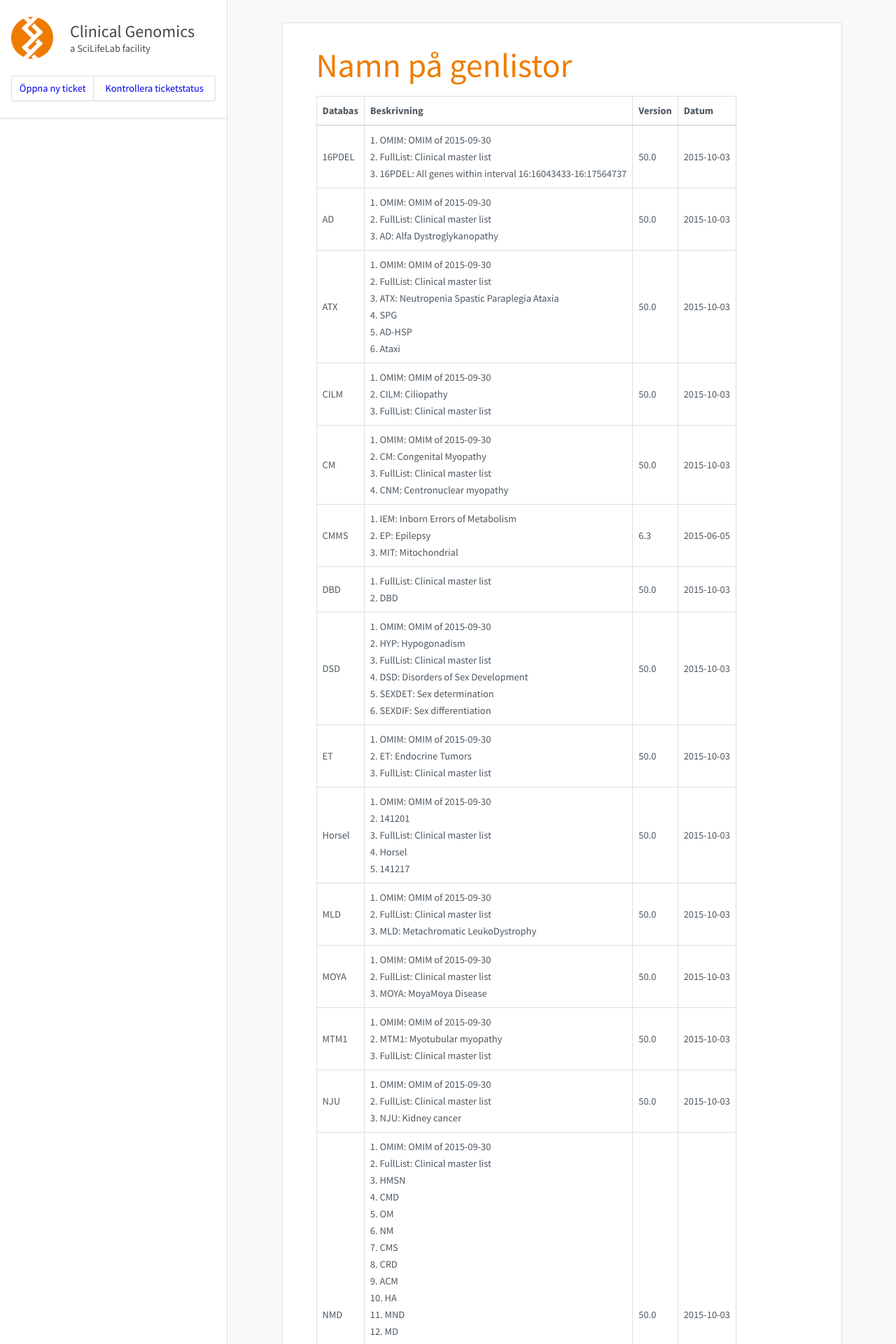
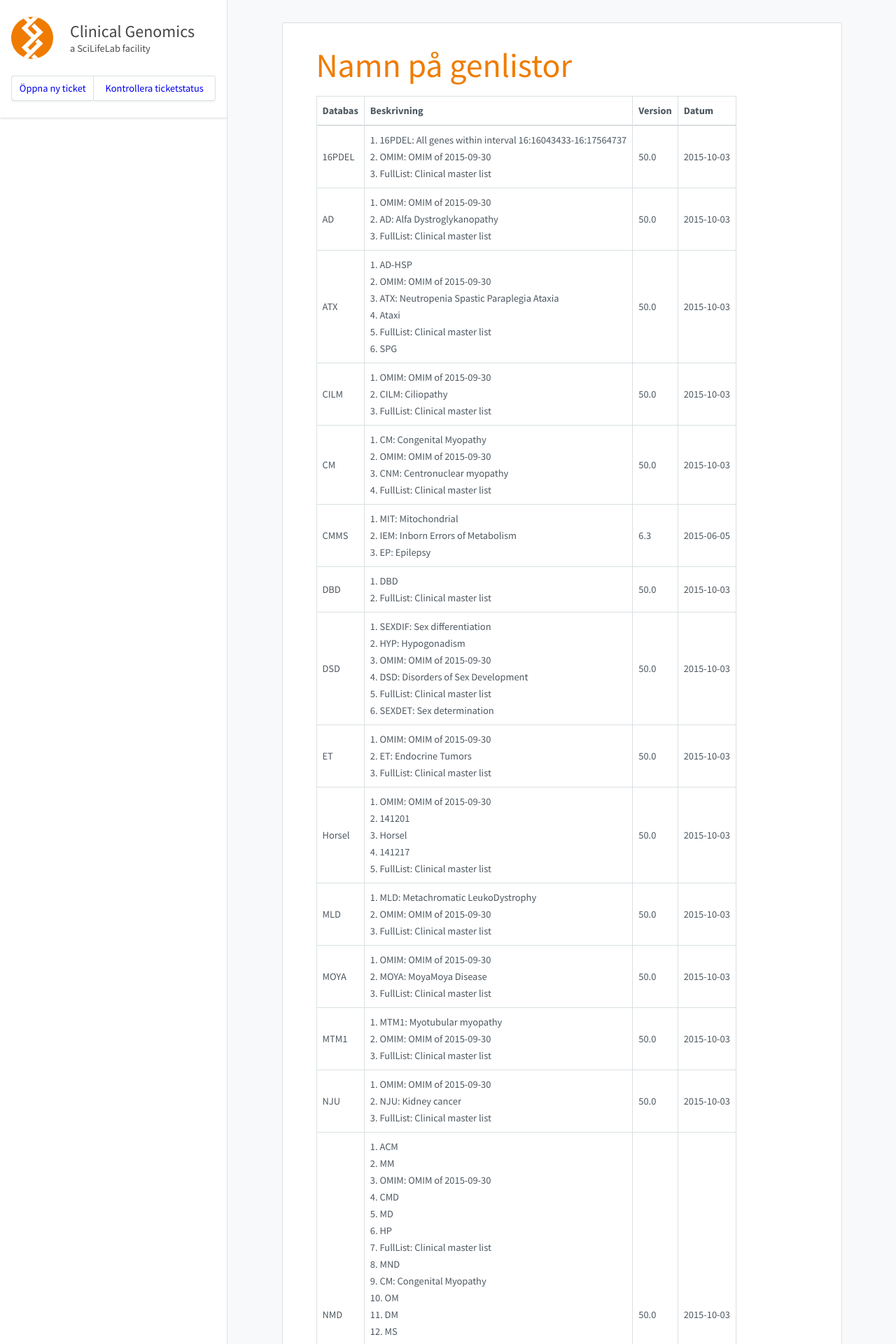
Before and after one commit to Clinical-Genomics/clinical-genomics.github.io, a Jekyll site: the page built from _pages/namnpagenlistor.md, in a window 1280 px wide. Shown: the top 1920 px of the page at 70% size. Built offline with Jekyll 4.4.1, drawn with Linux system fonts in a browser that asks for light colours; nearby versions of some CDN libraries; some of the changed text lies outside the part shown.

Commit message:
Update to 16.txt

```diff
--- a/_pages/namnpagenlistor.md
+++ b/_pages/namnpagenlistor.md
@@ -8,25 +8,25 @@ title: Namn på genlistor
 
 |Databas|Beskrivning|Version|Datum|
 |---|---|---|---|
-|16PDEL|1. OMIM: OMIM of 2015-09-30<br />2. FullList: Clinical master list<br />3. 16PDEL: All genes within interval 16:16043433-16:17564737<br />|50.0|2015-10-03|
-|AD|1. OMIM: OMIM of 2015-09-30<br />2. FullList: Clinical master list<br />3. AD: Alfa Dystroglykanopathy<br />|50.0|2015-10-03|
-|ATX|1. OMIM: OMIM of 2015-09-30<br />2. FullList: Clinical master list<br />3. ATX: Neutropenia Spastic Paraplegia Ataxia<br />4. SPG<br />5. AD-HSP<br />6. Ataxi<br />|50.0|2015-10-03|
+|16PDEL|1. 16PDEL: All genes within interval 16:16043433-16:17564737<br />2. OMIM: OMIM of 2015-09-30<br />3. FullList: Clinical master list<br />|50.0|2015-10-03|
+|AD|1. OMIM: OMIM of 2015-09-30<br />2. AD: Alfa Dystroglykanopathy<br />3. FullList: Clinical master list<br />|50.0|2015-10-03|
+|ATX|1. AD-HSP<br />2. OMIM: OMIM of 2015-09-30<br />3. ATX: Neutropenia Spastic Paraplegia Ataxia<br />4. Ataxi<br />5. FullList: Clinical master list<br />6. SPG<br />|50.0|2015-10-03|
 |CILM|1. OMIM: OMIM of 2015-09-30<br />2. CILM: Ciliopathy<br />3. FullList: Clinical master list<br />|50.0|2015-10-03|
-|CM|1. OMIM: OMIM of 2015-09-30<br />2. CM: Congenital Myopathy<br />3. FullList: Clinical master list<br />4. CNM: Centronuclear myopathy<br />|50.0|2015-10-03|
-|CMMS|1. IEM: Inborn Errors of Metabolism<br />2. EP: Epilepsy<br />3. MIT: Mitochondrial<br />|6.3|2015-06-05|
-|DBD|1. FullList: Clinical master list<br />2. DBD<br />|50.0|2015-10-03|
-|DSD|1. OMIM: OMIM of 2015-09-30<br />2. HYP: Hypogonadism<br />3. FullList: Clinical master list<br />4. DSD: Disorders of Sex Development<br />5. SEXDET: Sex determination<br />6. SEXDIF: Sex differentiation<br />|50.0|2015-10-03|
+|CM|1. CM: Congenital Myopathy<br />2. OMIM: OMIM of 2015-09-30<br />3. CNM: Centronuclear myopathy<br />4. FullList: Clinical master list<br />|50.0|2015-10-03|
+|CMMS|1. MIT: Mitochondrial<br />2. IEM: Inborn Errors of Metabolism<br />3. EP: Epilepsy<br />|6.3|2015-06-05|
+|DBD|1. DBD<br />2. FullList: Clinical master list<br />|50.0|2015-10-03|
+|DSD|1. SEXDIF: Sex differentiation<br />2. HYP: Hypogonadism<br />3. OMIM: OMIM of 2015-09-30<br />4. DSD: Disorders of Sex Development<br />5. FullList: Clinical master list<br />6. SEXDET: Sex determination<br />|50.0|2015-10-03|
 |ET|1. OMIM: OMIM of 2015-09-30<br />2. ET: Endocrine Tumors<br />3. FullList: Clinical master list<br />|50.0|2015-10-03|
-|Horsel|1. OMIM: OMIM of 2015-09-30<br />2. 141201<br />3. FullList: Clinical master list<br />4. Horsel<br />5. 141217<br />|50.0|2015-10-03|
-|MLD|1. OMIM: OMIM of 2015-09-30<br />2. FullList: Clinical master list<br />3. MLD: Metachromatic LeukoDystrophy<br />|50.0|2015-10-03|
-|MOYA|1. OMIM: OMIM of 2015-09-30<br />2. FullList: Clinical master list<br />3. MOYA: MoyaMoya Disease<br />|50.0|2015-10-03|
-|MTM1|1. OMIM: OMIM of 2015-09-30<br />2. MTM1: Myotubular myopathy<br />3. FullList: Clinical master list<br />|50.0|2015-10-03|
-|NJU|1. OMIM: OMIM of 2015-09-30<br />2. FullList: Clinical master list<br />3. NJU: Kidney cancer<br />|50.0|2015-10-03|
-|NMD|1. OMIM: OMIM of 2015-09-30<br />2. FullList: Clinical master list<br />3. HMSN<br />4. CMD<br />5. OM<br />6. NM<br />7. CMS<br />8. CRD<br />9. ACM<br />10. HA<br />11. MND<br />12. MD<br />13. HCM<br />14. MM<br />15. IC<br />16. NMD: Neuromuscular diseases (17 lists + 1 total list)<br />17. CM: Congenital Myopathy<br />18. OND<br />19. HP<br />20. DM<br />21. MS<br />|50.0|2015-10-03|
+|Horsel|1. OMIM: OMIM of 2015-09-30<br />2. 141201<br />3. Horsel<br />4. 141217<br />5. FullList: Clinical master list<br />|50.0|2015-10-03|
+|MLD|1. MLD: Metachromatic LeukoDystrophy<br />2. OMIM: OMIM of 2015-09-30<br />3. FullList: Clinical master list<br />|50.0|2015-10-03|
+|MOYA|1. OMIM: OMIM of 2015-09-30<br />2. MOYA: MoyaMoya Disease<br />3. FullList: Clinical master list<br />|50.0|2015-10-03|
+|MTM1|1. MTM1: Myotubular myopathy<br />2. OMIM: OMIM of 2015-09-30<br />3. FullList: Clinical master list<br />|50.0|2015-10-03|
+|NJU|1. OMIM: OMIM of 2015-09-30<br />2. NJU: Kidney cancer<br />3. FullList: Clinical master list<br />|50.0|2015-10-03|
+|NMD|1. ACM<br />2. MM<br />3. OMIM: OMIM of 2015-09-30<br />4. CMD<br />5. MD<br />6. HP<br />7. FullList: Clinical master list<br />8. MND<br />9. CM: Congenital Myopathy<br />10. OM<br />11. DM<br />12. MS<br />13. IC<br />14. CRD<br />15. OND<br />16. HCM<br />17. CMS<br />18. HA<br />19. HMSN<br />20. NMD: Neuromuscular diseases (17 lists + 1 total list)<br />21. NM<br />|50.0|2015-10-03|
 |OMIM|1. OMIM: OMIM of 2015-09-30<br />2. FullList: Clinical master list<br />|50.0|2015-10-03|
-|ORO|1. OMIM: OMIM of 2015-09-30<br />2. ORO: Oro-facial-digital syndrome<br />3. FullList: Clinical master list<br />|50.0|2015-10-03|
-|PAF1|1. OMIM: OMIM of 2015-09-30<br />2. FullList: Clinical master list<br />3. PAF1: RNA polymerase II-associated factor<br />|50.0|2015-10-03|
-|PID|1. PID: Primary Immune Deficiency<br />2. FullList: Clinical master list<br />3. PIDCAD: PID Candidates<br />|7.0|2015-08-31|
-|SCN|1. OMIM: OMIM of 2015-09-30<br />2. SCN: Neutropenia<br />3. FullList: Clinical master list<br />|50.0|2015-10-03|
-|SHANK1|1. OMIM: OMIM of 2015-09-30<br />2. FullList: Clinical master list<br />3. SHANK1: SH3 and multiple ankyrin repeat domains 1<br />|50.0|2015-10-03|
-|SKD|1. OMIM: OMIM of 2015-09-30<br />2. FullList: Clinical master list<br />3. SKD: Skeletal dysplasia<br />|50.0|2015-10-03|
+|ORO|1. ORO: Oro-facial-digital syndrome<br />2. OMIM: OMIM of 2015-09-30<br />3. FullList: Clinical master list<br />|50.0|2015-10-03|
+|PAF1|1. PAF1: RNA polymerase II-associated factor<br />2. OMIM: OMIM of 2015-09-30<br />3. FullList: Clinical master list<br />|50.0|2015-10-03|
+|PID|1. PIDCAD: PID Candidates<br />2. PID: Primary Immune Deficiency<br />3. FullList: Clinical master list<br />|7.0|2015-08-31|
+|SCN|1. SCN: Neutropenia<br />2. OMIM: OMIM of 2015-09-30<br />3. FullList: Clinical master list<br />|50.0|2015-10-03|
+|SHANK1|1. OMIM: OMIM of 2015-09-30<br />2. SHANK1: SH3 and multiple ankyrin repeat domains 1<br />3. FullList: Clinical master list<br />|50.0|2015-10-03|
+|SKD|1. OMIM: OMIM of 2015-09-30<br />2. SKD: Skeletal dysplasia<br />3. FullList: Clinical master list<br />|50.0|2015-10-03|
```
